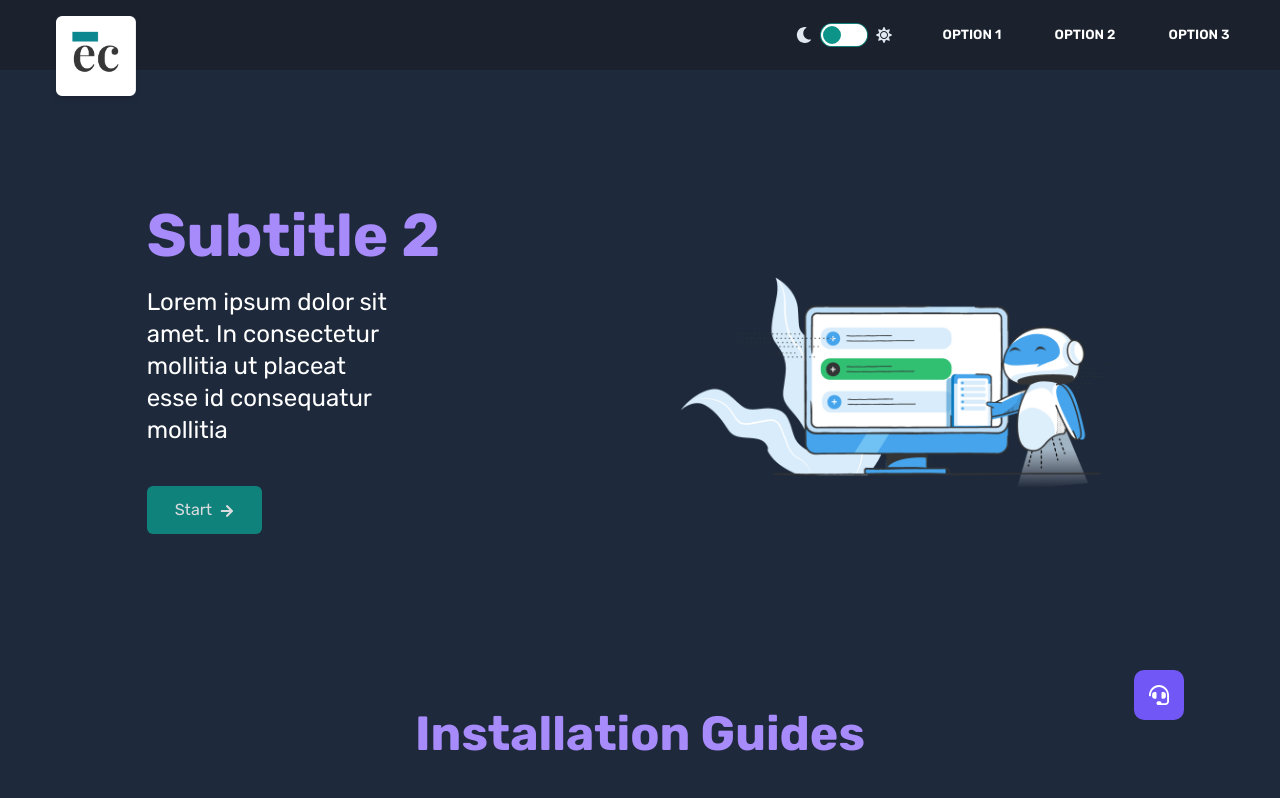
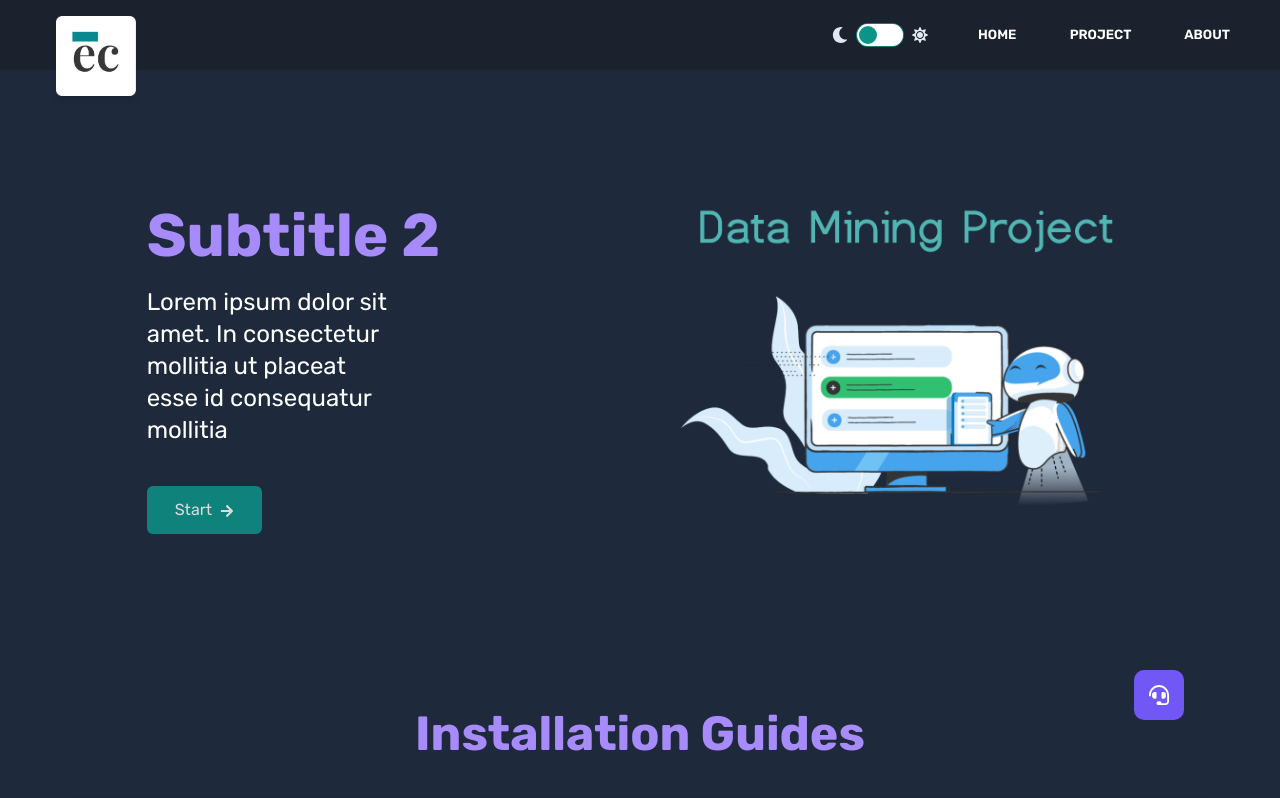
Before and after one commit to ebercalderon/data-mining-project, a React (Create React App) app in the folder frontend/: page / in a window 1280 px wide. Shown: the top 798 px of the page. Built offline with nearby package versions, Linux system fonts and the light colour scheme.

Commit message:
descriptions

```diff
--- a/frontend/src/components/Navbar.jsx
+++ b/frontend/src/components/Navbar.jsx
@@ -38,17 +38,17 @@ const Navbar = () => {
                     <div className="flex items-center">
                         <div>
                             <NavLink to='/' className="btn hover:bg-slate-300 dark:hover:bg-slate-600 btn-ghost rounded-btn mx-2">
-                                OPTION 1
+                                HOME
                             </NavLink>
                         </div>
                         <div>
                             <NavLink to="/section" className="btn hover:bg-slate-300 dark:hover:bg-slate-600 btn-ghost rounded-btn mx-2">
-                                OPTION 2
+                                PROJECT
                             </NavLink>
                         </div>
                         <div>
                             <NavLink to="/chat" className="btn hover:bg-slate-300 dark:hover:bg-slate-600 btn-ghost rounded-btn mx-2">
-                                OPTION 3
+                                ABOUT
                             </NavLink>
                         </div>
                     </div>
@@ -62,17 +62,17 @@ const Navbar = () => {
                     <ul tabIndex="0" className={!nav ? "hidden" : "p-2 relative top-10 shadow menu dropdown-content bg-slate-100 dark:bg-slate-600 rounded-box w-52 mt-2"}>
                         <div className="btn hover:bg-slate-300 dark:hover:bg-slate-500 btn-ghost rounded-btn mx-2">
                             <NavLink to='/' onClick={handleClose}>
-                                OPTION 1
+                                HOME
                             </NavLink>
                         </div>
                         <div className="btn hover:bg-slate-300 dark:hover:bg-slate-500 btn-ghost rounded-btn mx-2">
                             <NavLink to='/section' onClick={handleClose}>
-                                OPTION 2
+                                PROJECT
                             </NavLink>
                         </div>
                         <div className="btn hover:bg-slate-300 dark:hover:bg-slate-500 btn-ghost rounded-btn mx-2">
                             <NavLink to='/chat' onClick={handleClose}>
-                                OPTION 3
+                                ABOUT
                             </NavLink>
                         </div>
                     </ul>
```
Also changed, not shown: frontend/src/images/chatbot.png.
